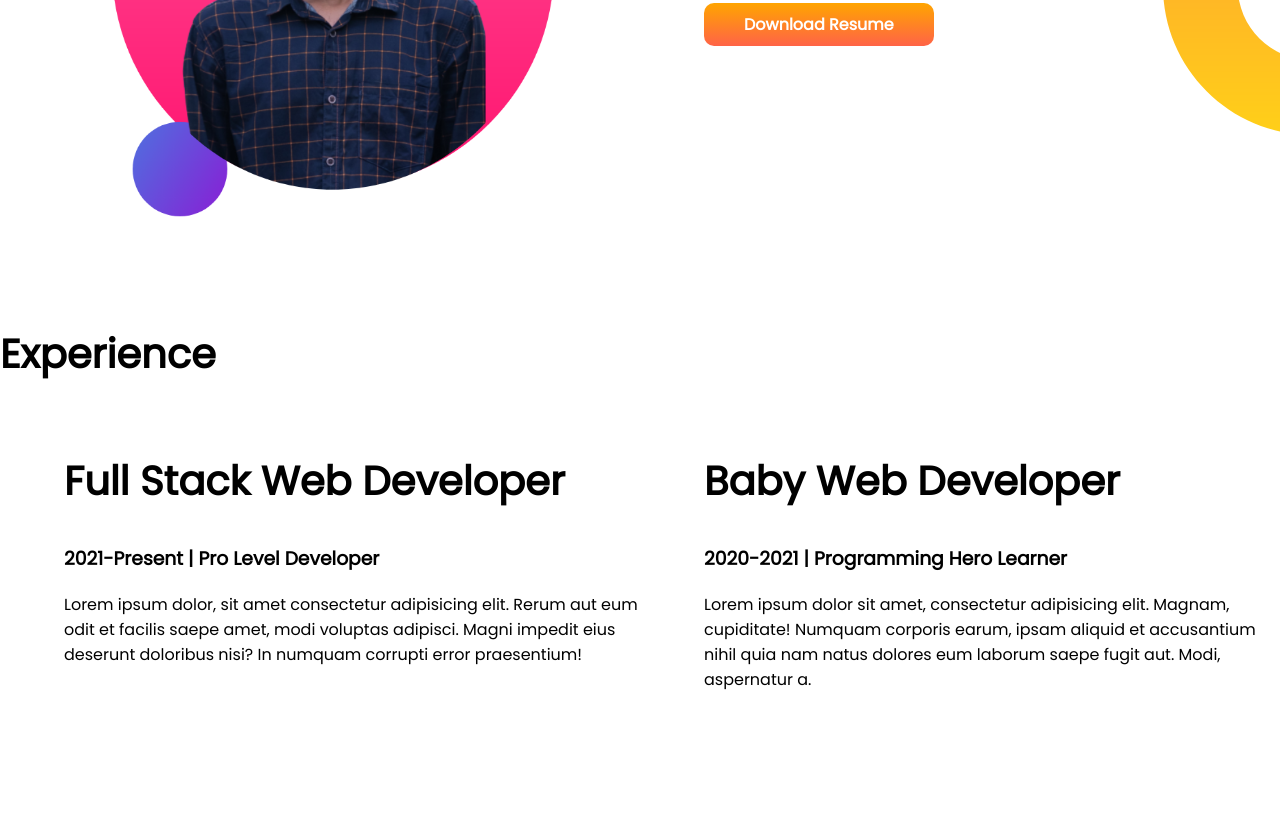
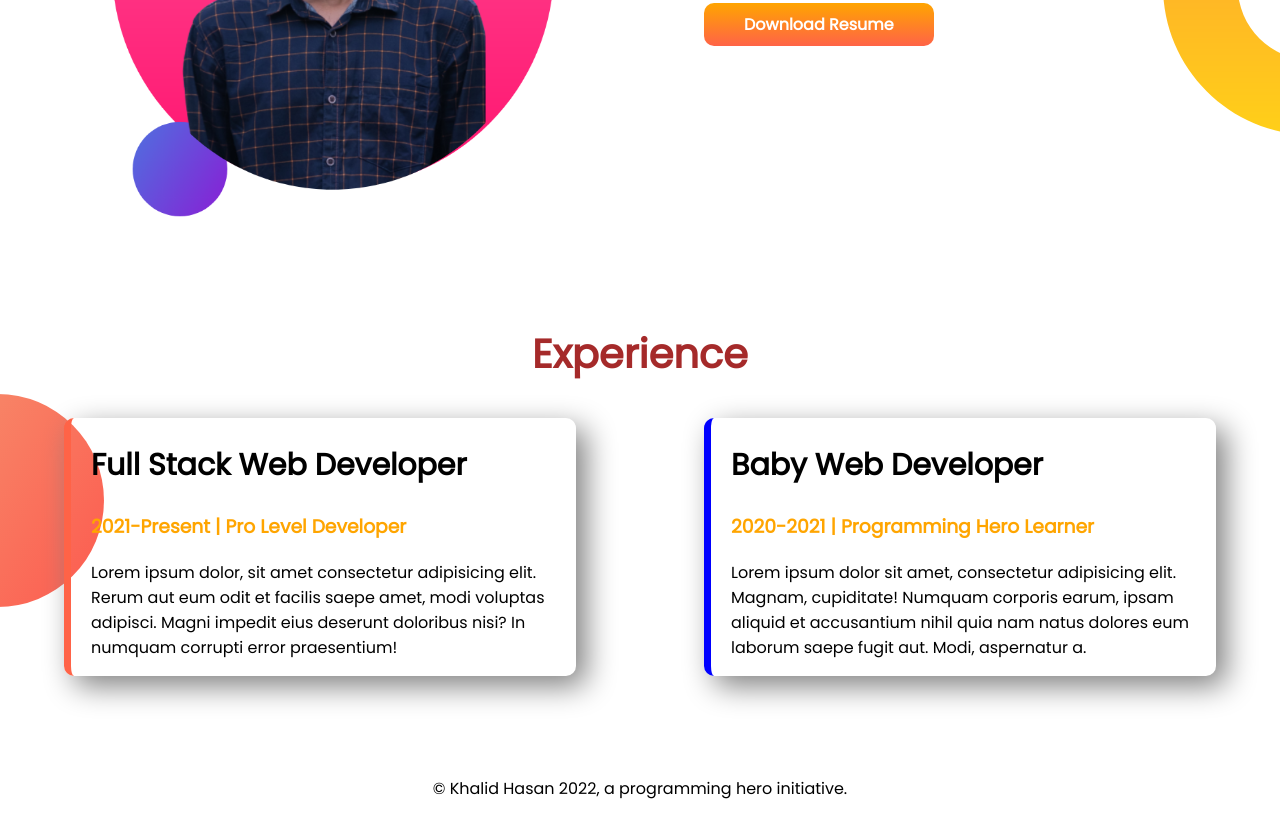
Before and after one commit to ThisIsKhalid/Portfolio-Website, a plain HTML site: page index.html in a window 1280 px wide. Shown: the part 846-1663 px from the top of the page. Drawn offline with Linux system fonts and the light colour scheme.

Commit message:
done with this project

```diff
--- a/index.html
+++ b/index.html
@@ -38,18 +38,22 @@
     <section class="experience">
         <h1>Experience</h1>
         <div class="flexible-container">
-            <div class="half-width">
-                <h1>Full Stack Web Developer</h1>
-                <h3>2021-Present | Pro Level Developer</h3>
+            <div id="full-stack-web" class="experience-item">
+                <h2>Full Stack Web Developer</h2>
+                <h3 class="orange-color">2021-Present | Pro Level Developer</h3>
                 <p>Lorem ipsum dolor, sit amet consectetur adipisicing elit. Rerum aut eum odit et facilis saepe amet, modi voluptas adipisci. Magni impedit eius deserunt doloribus nisi? In numquam corrupti error praesentium!</p>
             </div>
-            <div class="half-width">
-                <h1>Baby Web Developer</h1>
-                <h3>2020-2021 | Programming Hero Learner</h3>
+            <div id="baby-web" class="experience-item">
+                <h2>Baby Web Developer</h2>
+                <h3 class="orange-color">2020-2021 | Programming Hero Learner</h3>
                 <p>Lorem ipsum dolor sit amet, consectetur adipisicing elit. Magnam, cupiditate! Numquam corporis earum, ipsam aliquid et accusantium nihil quia nam natus dolores eum laborum saepe fugit aut. Modi, aspernatur a. </p>
             </div>
         </div>
     </section>
 
+    <footer>
+        <p>&copy Khalid Hasan 2022, a programming hero initiative.</p>
+    </footer>
+
 </body>
 </html>
--- a/style.css
+++ b/style.css
@@ -4,6 +4,9 @@ body {
 }
 h1 {
     font-size: 40px;
+}
+h2 {
+    font-size: 30px;
 }
 .orange-color {
     color: orange;
@@ -43,3 +46,33 @@ h1 {
     background-repeat: no-repeat;
     background-position: right;
 }
+
+.experience {
+    background-image: url(images/exp-bg.png);
+    background-repeat: no-repeat;
+    background-position: left;
+}
+.experience h1 {
+    text-align: center;
+    color: brown;
+}
+
+.experience-item {
+    width: 40%;
+    margin-left: 5%;
+    margin-right: 5%;
+    padding-left: 20px;
+    border-radius: 10px;
+    box-shadow: 10px 10px 30px gray;
+
+}
+
+#full-stack-web {
+    border-left: 7px solid tomato;
+}
+#baby-web {
+    border-left: 7px solid blue;
+}
+footer p {
+    text-align: center;
+}
```
